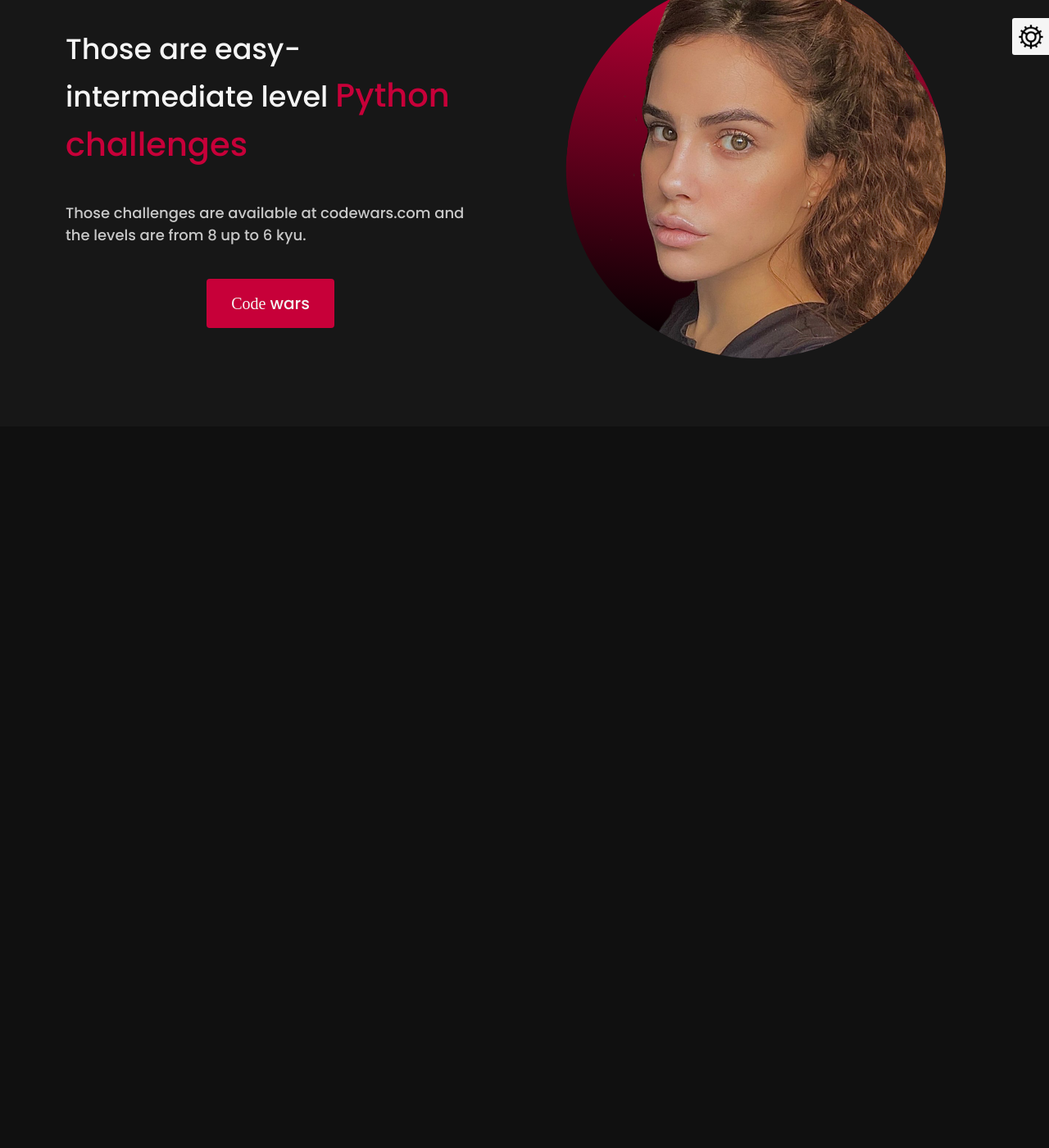
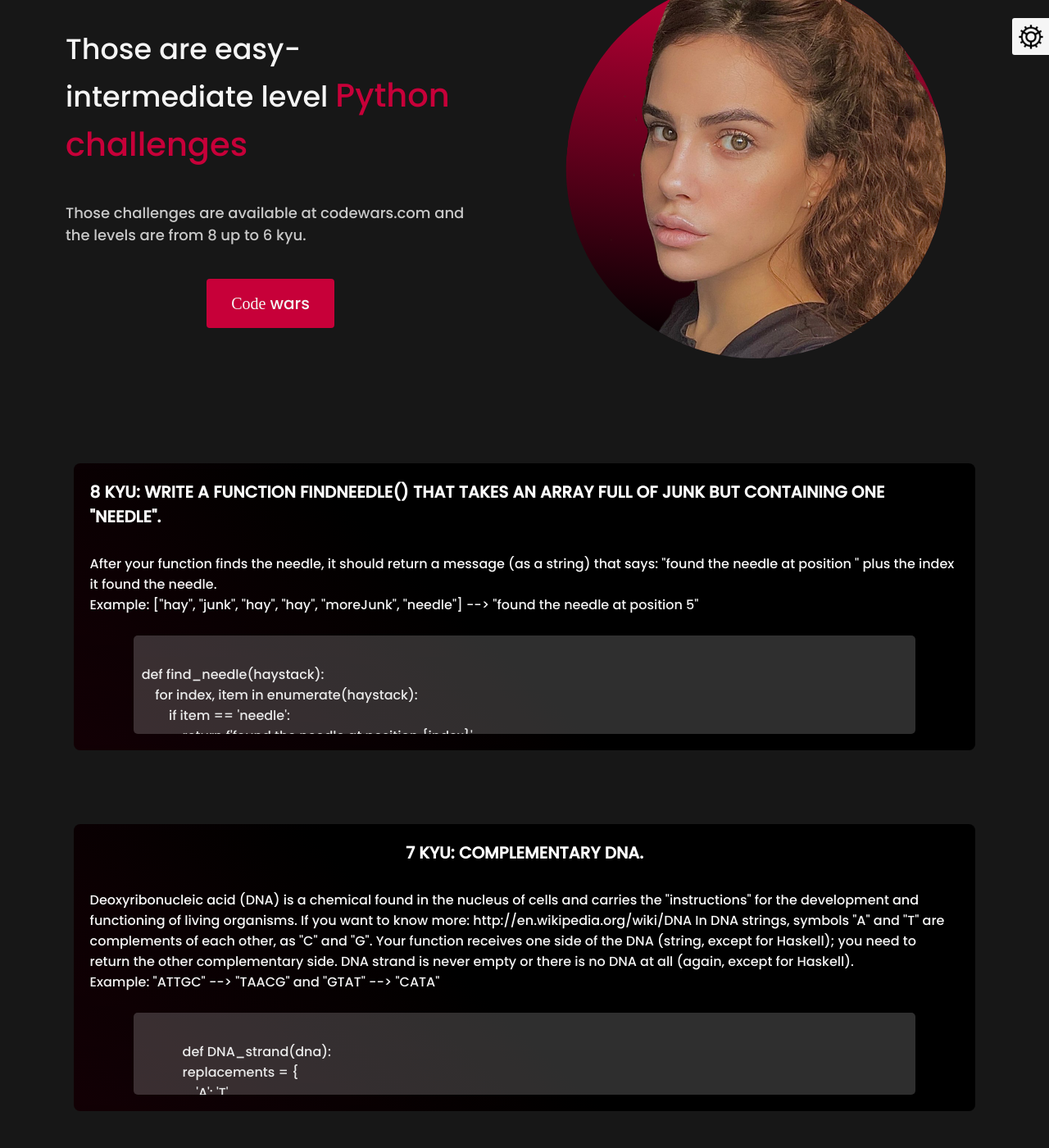
Before and after one commit to carolinaperdigao/main_portifolio, a plain HTML site: page p1_pycode.html in a window 1280 px wide. Shown: the part 298-1698 px from the top of the page at 82% size. Before the commit the page ends 818 px from the top, so only its background shows below. Drawn offline with nearby package versions, Linux system fonts and the light colour scheme.

Commit message:
easy to hard python training examples added

```diff
--- /dev/null
+++ b/css/codecardbtweendivs.css
@@ -0,0 +1,96 @@
+/* Container styling to center and align cards */
+.containercard2 {
+  display: flex;
+  justify-content: center;
+  align-items: center;
+}
+
+/* Styling for each card */
+.card2 {
+  position: relative;
+  width: 86%;
+  height: 350px;
+  background-color: #4158D0;
+  background-image: linear-gradient(43deg, #170006 0%, #000000 46%, #000000 100%);
+  border-radius: 8px;
+  color: white;
+  overflow: hidden;
+  transform-style: preserve-3d;
+  perspective: 1000px;
+  transition: all 0.5s cubic-bezier(0.23, 1, 0.320, 1);
+  margin-top: 45px;
+  margin-bottom: 45px;
+}
+
+/* Styling for the content within each card */
+.card-content {
+  padding: 20px;
+  position: relative;
+  z-index: 1;
+  display: flex;
+  flex-direction: column;
+  gap: 10px;
+  align-items: center;
+  justify-content: center;
+
+  height: 100%;
+}
+
+/* Styling for titles within cards */
+.card-content .card-title {
+  font-size: 20px;
+  font-weight: 700;
+  text-transform: uppercase;
+}
+
+/* Styling for paragraphs within cards */
+.card-content .card-para {
+  opacity: 0.8;
+  font-size: 18px;
+  max-width: 60%;
+  margin-bottom: 10px;
+}
+
+
+/* Gradient overlays for aesthetic enhancement */
+.card2:before, .card2:after {
+  content: "";
+  position: absolute;
+  top: 0;
+  width: 100%;
+  height: 100%;
+  background: linear-gradient(transparent, rgba(0, 0, 0, 0.1));
+  transition: transform 0.5s cubic-bezier(0.23, 1, 0.320, 1);
+  z-index: 1;
+}
+
+.card2:before {
+  left: 0;
+}
+
+.card2:after {
+  right: 0;
+}
+
+.card2:hover:before {
+  transform: translateX(-100%);
+}
+
+.card2:hover:after {
+  transform: translateX(100%);
+}
+
+/* Specific styles for displaying code */
+.code-example {
+  margin-top: 15px;
+  background-color: rgba(255, 255, 255, 0.2); /* Slightly opaque white for code background */
+  color: #fff; /* White text for readability */
+  padding: 10px;
+  border-radius: 5px;
+  text-align: left;
+  width: 90%;
+  overflow-x: auto; /* Adds horizontal scroll for long lines of code */
+  font-family: 'Courier New', Courier, monospace; /* Monospaced font for code */
+  word-wrap: break-word;
+  white-space: pre-wrap; /* Maintains formatting of spaces and new lines */
+}
--- a/p1_pycode.html
+++ b/p1_pycode.html
@@ -11,9 +11,12 @@
     <title>Carolina Perdigão - Personal Portfolio</title>
   <!--favicon-img-->
    <link rel="icon" type="image/png" href="images/favicon.png">
+
    <!--favicon-img-->
    <!--main css file should not be removed -->
-    <link rel="stylesheet" href="css/index.css">
+
+   <link rel="stylesheet" href="css/index.css">
+   <link rel="stylesheet" href="css/codecardbtweendivs.css">
     <!--main css file-->
     <script src="https://cdnjs.cloudflare.com/ajax/libs/gsap/3.2.6/gsap.min.js"></script>
 </head>
@@ -120,11 +123,70 @@
 
 
 
+<!--LIST OF CODE CARDS WITH THE CODE EXAMPLES-->
+
+
+        <!--challenge 1-->
+<div class="containercard2">
+    <div class="card2">
+        <div class="card-content">
+            <p class="card-title">8 kyu: Write a function findNeedle() that takes an array full of junk but containing one "needle".</p>
+            <p class="card-para">
+                </p>
+                <p>After your function finds the needle, it should return a message (as a string) that says: "found the needle at position " plus the index it found the needle.
+                <br>
+                Example: ["hay", "junk", "hay", "hay", "moreJunk", "needle"] --> "found the needle at position 5"
+            </p>
+            <pre class="code-example">
+<code>
+def find_needle(haystack):
+    for index, item in enumerate(haystack):
+        if item == 'needle':
+            return f'found the needle at position {index}'
+</code>
+            </pre>
+        </div>
+    </div>
+</div>
+
+        <!--challenge 2-->
+        <div class="containercard2">
+            <div class="card2">
+                <div class="card-content">
+                    <p class="card-title">7 kyu: Complementary DNA.</p>
+                    <p class="card-para">
+                        </p>
+                        <p>Deoxyribonucleic acid (DNA) is a chemical found in the nucleus of cells and carries the "instructions" for the development and functioning of living organisms.
+
+                            If you want to know more: http://en.wikipedia.org/wiki/DNA
+
+                            In DNA strings, symbols "A" and "T" are complements of each other, as "C" and "G". Your function receives one side of the DNA (string, except for Haskell); you need to return the other complementary side. DNA strand is never empty or there is no DNA at all (again, except for Haskell).
+                        <br>
+                        Example: "ATTGC" --> "TAACG" and "GTAT" --> "CATA"
+                    </p>
+                    <pre class="code-example">
+        <code>
+            def DNA_strand(dna):
+            replacements = {
+                'A': 'T',
+                'T': 'A',
+                'G': 'C',
+                'C': 'G'
+            }
+
+            return ''.join(replacements[base] for base in dna)
+        </code>
+                    </pre>
+                </div>
+            </div>
+        </div>
 
 
 
     </div>
     <!--contact end-->
+
+
 </div>
 <!--all the divisions-->
 <script src="js/jquery.min.js"></script>
```
Also changed, not shown: python_codes.html (+11 -45 lines), images/40417c43-d0b6-4041-bd27-12e80662b5f6.webp (added), images/easy.jpg (added), images/hard.jpg (added), images/medium.jpg (added), images/medium.webp (added).
